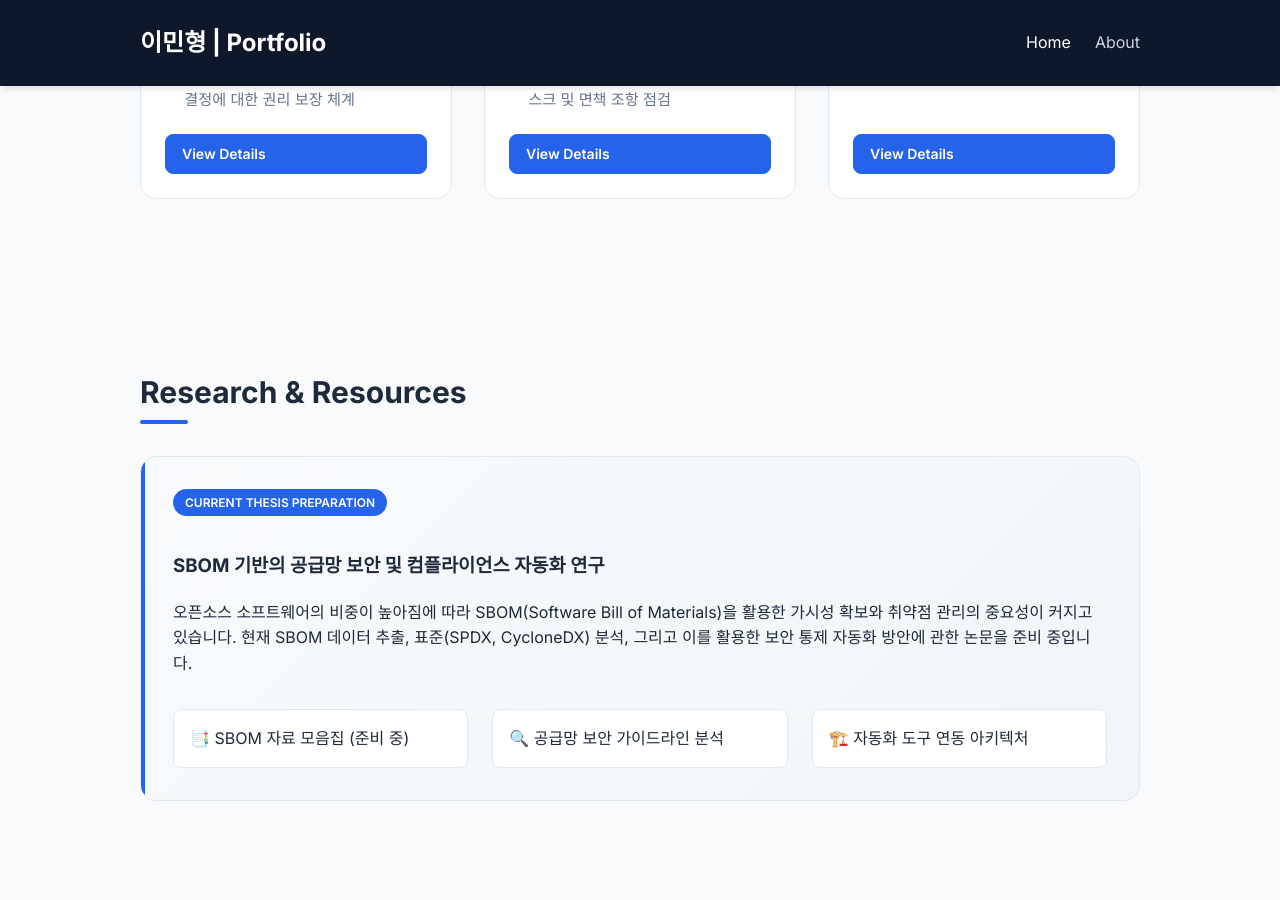
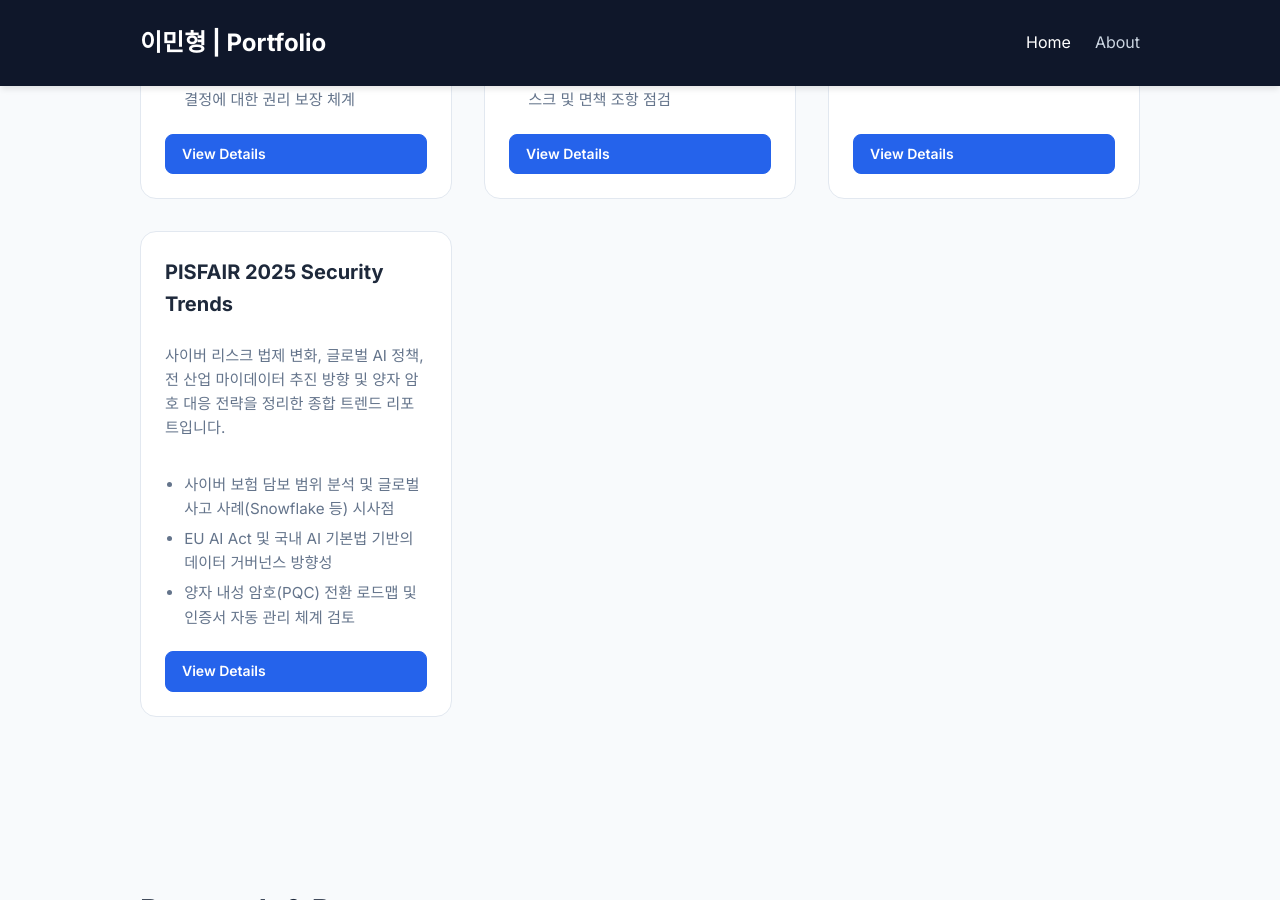
Before and after one commit to 971023als/971023als.github.io, a Jekyll site: the page built from index.md, in a window 1280 px wide and 900 px high, scrolled down 3302 px. Built offline with Jekyll 4.4.1, drawn with Linux system fonts in a browser that asks for light colours.

Commit message:
Add PISFAIR 2025 Security Trends report project page

```diff
--- a/index.md
+++ b/index.md
@@ -249,6 +249,20 @@ title: "Home"
                 <a href="/projects/integrated-privacy-processing-guide/" class="btn btn-small">View Details</a>
             </div>
         </div>
+        <div class="project-card">
+            <div class="project-info">
+                <h3>PISFAIR 2025 Security Trends</h3>
+                <p>
+                    사이버 리스크 법제 변화, 글로벌 AI 정책, 전 산업 마이데이터 추진 방향 및 양자 암호 대응 전략을 정리한 종합 트렌드 리포트입니다.
+                </p>
+                <ul class="project-points">
+                    <li>사이버 보험 담보 범위 분석 및 글로벌 사고 사례(Snowflake 등) 시사점</li>
+                    <li>EU AI Act 및 국내 AI 기본법 기반의 데이터 거버넌스 방향성</li>
+                    <li>양자 내성 암호(PQC) 전환 로드맵 및 인증서 자동 관리 체계 검토</li>
+                </ul>
+                <a href="/projects/pisfair-2025-security-trends/" class="btn btn-small">View Details</a>
+            </div>
+        </div>
     </div>
 </section>
 
```
Also changed, not shown: projects/pisfair-2025-security-trends.md (added, +57 -0 lines), 2 other files.
